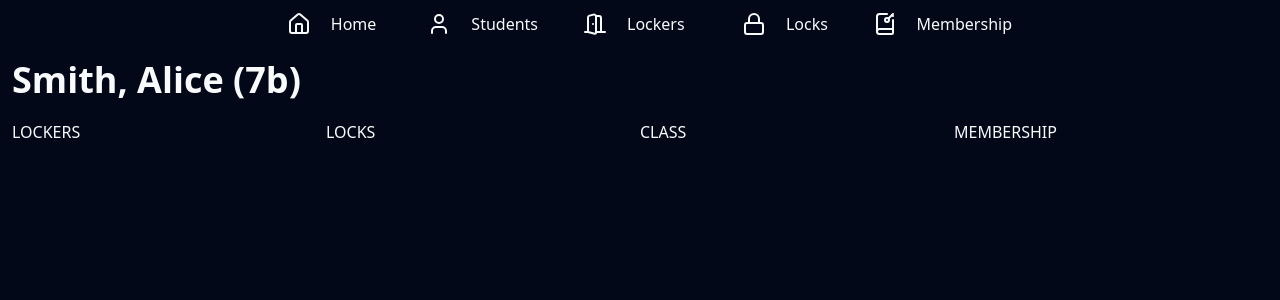
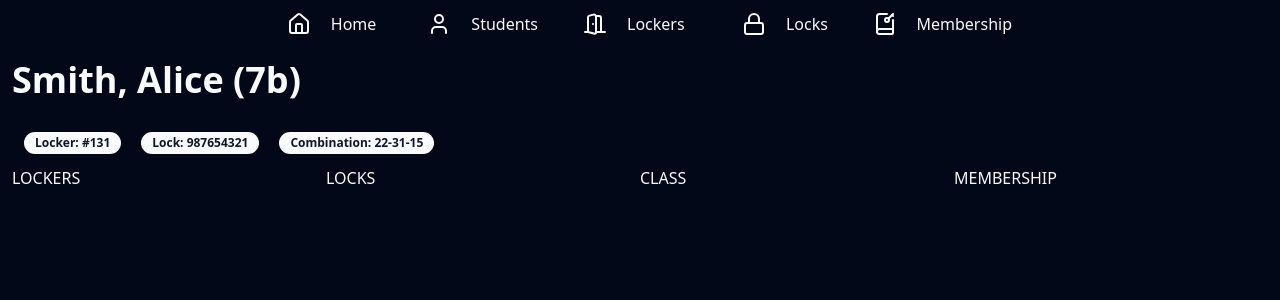
Before and after one commit to b-at-neu/pulse, a Next.js app: page /students/1 in a window 1280 px wide. Shown: the top 300 px of the page. Built offline with nearby package versions, Linux system fonts and the light colour scheme.

Commit message:
#13 add badge display section

```diff
--- a/app/students/[id]/page.tsx
+++ b/app/students/[id]/page.tsx
@@ -1,3 +1,4 @@
+import { Badge } from "@/components/ui/badge";
 import { Title } from "@/components/ui/title";
 
 export default function Page() {
@@ -10,7 +11,8 @@ export default function Page() {
     topLocker: true,
     class: '7b',
     locker: '#131',
-    lock: 987654321
+    lock: 987654321,
+    combination: '22-31-15',
   };
 
   return (
@@ -18,6 +20,12 @@ export default function Page() {
       <Title>
         {data.lastName}, {data.firstName} ({data.class})
       </Title>
+
+      <div className="flex gap-5 p-3">
+        <Badge>Locker: {data.locker}</Badge>
+        <Badge>Lock: {data.lock}</Badge>
+        <Badge>Combination: {data.combination}</Badge>
+      </div>
 
       <div className="grid md:grid-cols-2 lg:grid-cols-4">
         <div>LOCKERS</div>
```
